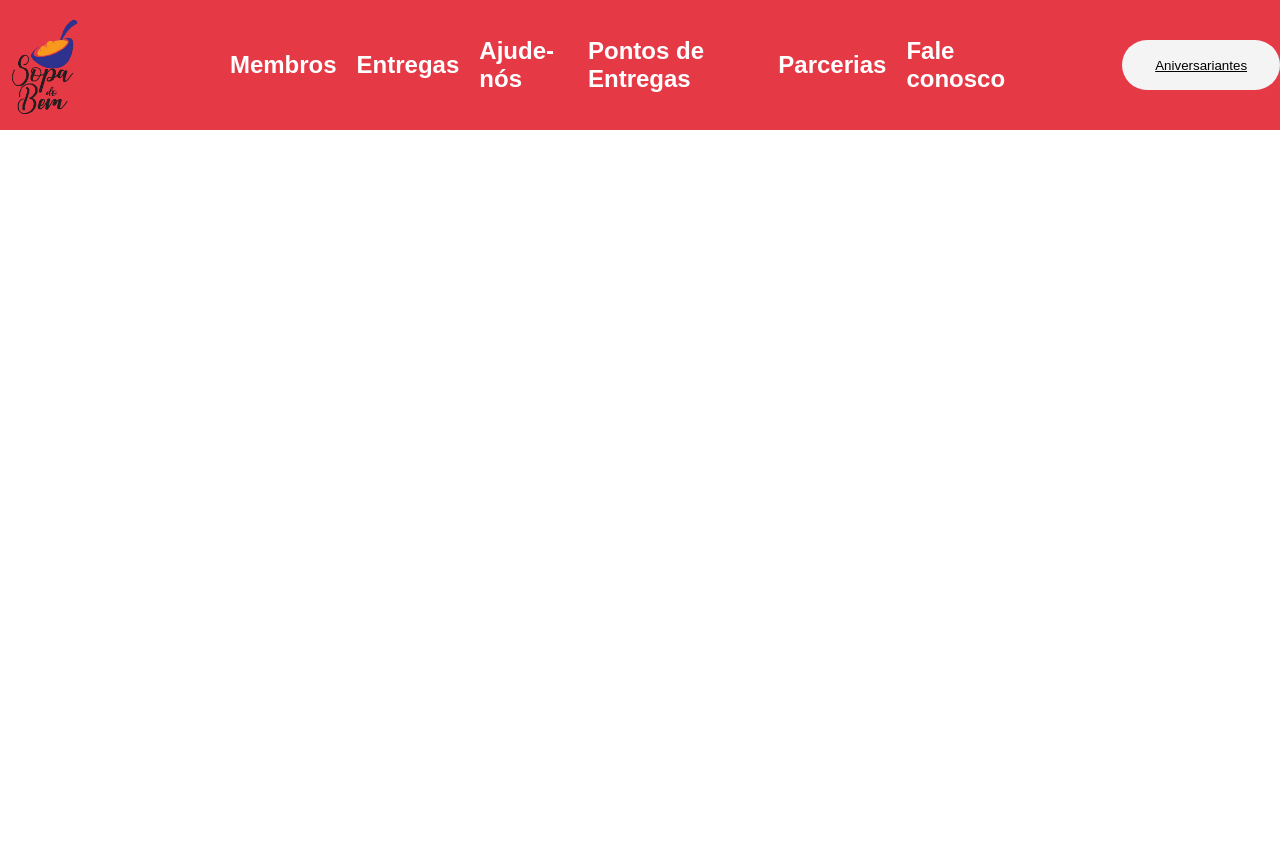
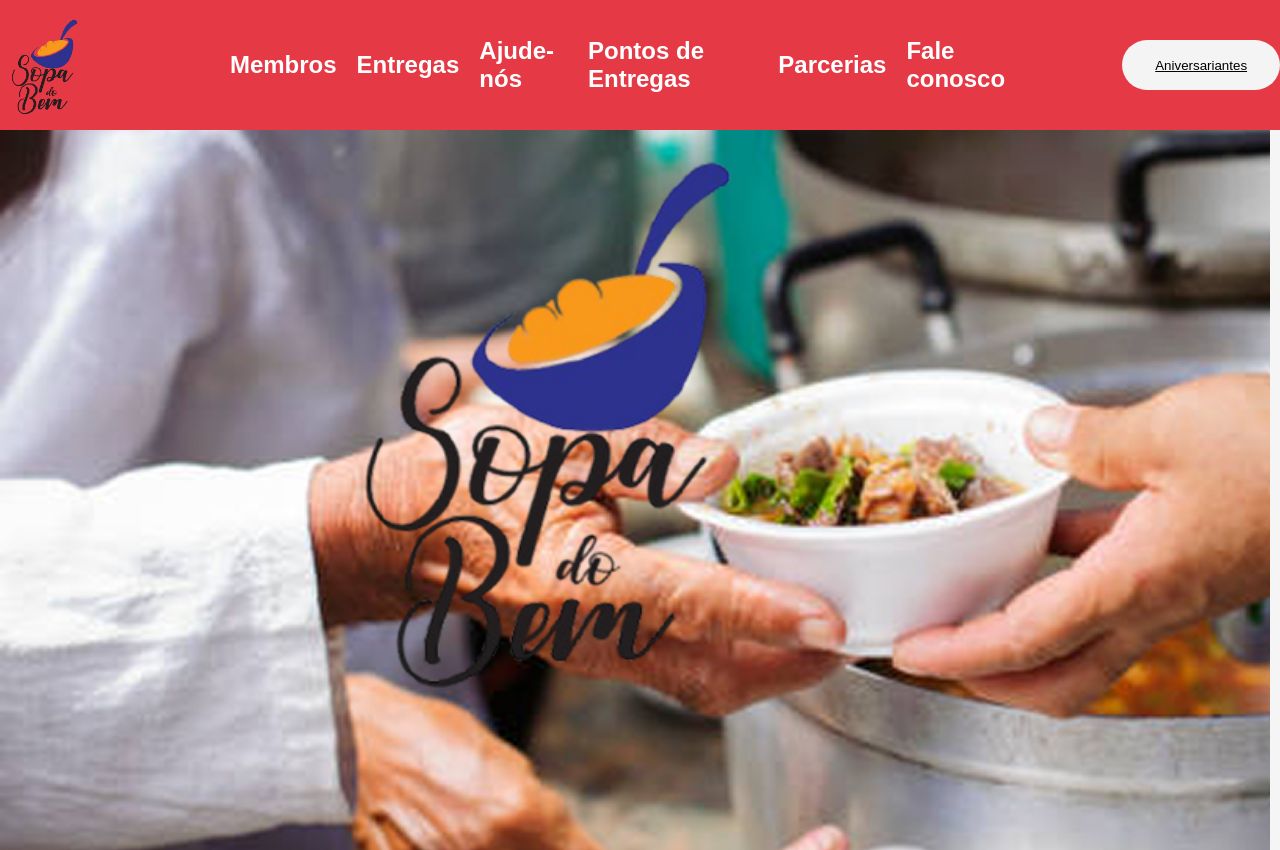
Before and after one commit to eubielzin/Sopa-do--Bem-Front-and, a React (Vite) app: page / in a window 1280 px wide. Before the commit the page ends 800 px from the top, so only its background shows below. Built offline with nearby package versions, Linux system fonts and the light colour scheme.

Commit message:
fix:ajuste da imagem

```diff
--- a/src/components/Header/header.module.css
+++ b/src/components/Header/header.module.css
@@ -11,6 +11,7 @@
     align-items: center;
     background: #E63946;
     height: 130px;
+    /* flex-direction: column; */
 
 }
 
@@ -80,3 +81,15 @@ ul{
     justify-content: center;
     align-items: center;
 }
+ .imgfundo{
+  background-image: url(../../assets/imageFundo.png);
+  background-size: cover;
+  background-repeat: no-repeat;
+  height: 90vh;
+  width: 99.2vw;
+ }
+.logoPrincipal{
+    height: 70;
+    width: 500px;
+    margin-left: 300px;
+ }
--- a/src/components/Header/header.tsx
+++ b/src/components/Header/header.tsx
@@ -18,9 +18,11 @@ export function Header() {
                     <button className={styles.botao}> <a href="Aniversariantes">Aniversariantes</a></button>
                 </div>
 
-                {/* <img src="src/assets/imageFundo.png" alt="img-fundo" /> */}
+            </nav>
+            <div className={styles.imgfundo}>
+                <img className={styles.logoPrincipal} src="src/assets/logo.sopa.png" alt="" />
+            </div>
 
-            </nav>
         </header>
     )
 }
```
Also changed, not shown: src/assets/logo.sopa.png (added).
